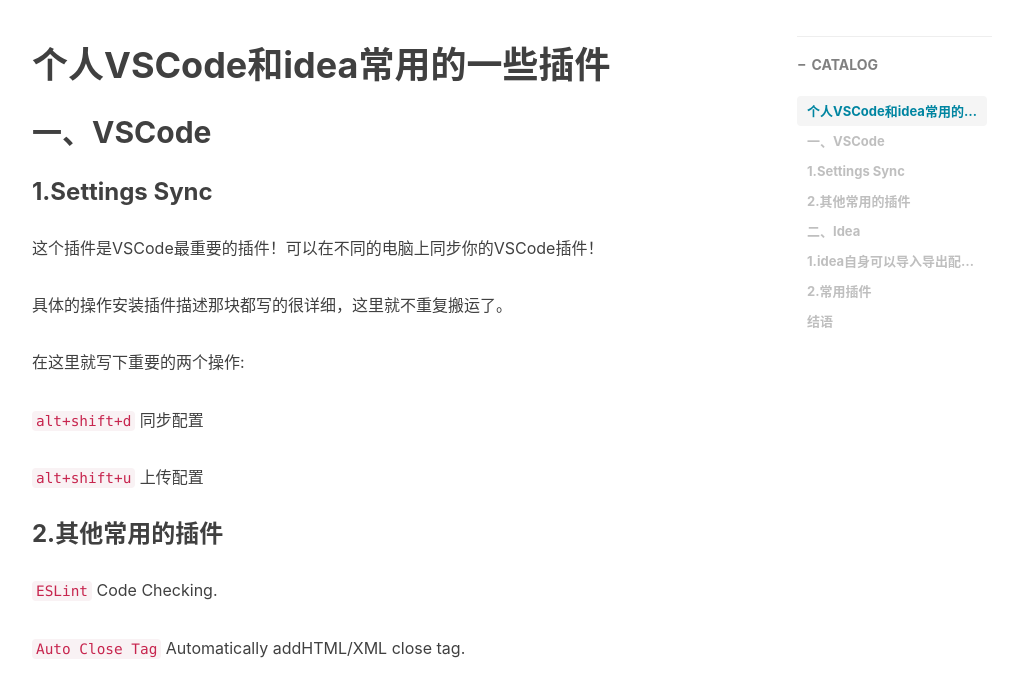
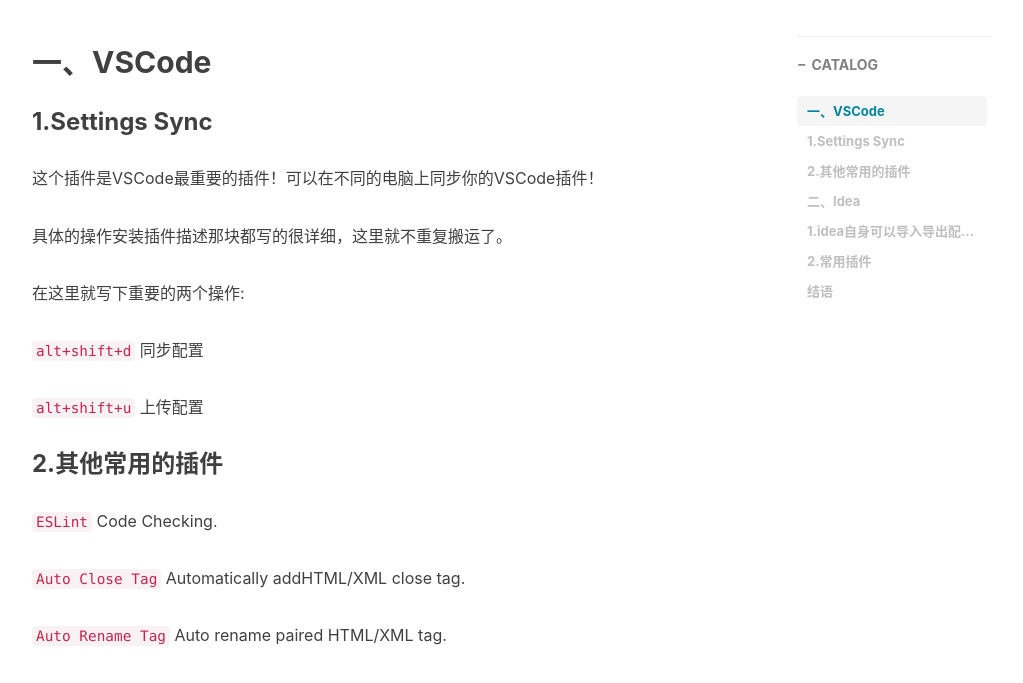
Before and after one commit to Bjorne1/Bjorne1.github.io, a Jekyll site: the page built from _posts/2018-10-01-Plug-inComponents.md, in a window 1280 px wide and 900 px high, scrolled down 370 px, cut to the strip 217-900 px from the top of the window. Shown: the whole strip, without its empty margins (233-1256 px from the left). Built offline with Jekyll 4.4.1, drawn with Linux system fonts in a browser that asks for light colours; nearby versions of some CDN libraries; comment, search, counter and statistics services are not loaded.

Commit message:
delete title

```diff
--- a/_posts/2018-09-23-GitCommand.md
+++ b/_posts/2018-09-23-GitCommand.md
@@ -9,8 +9,6 @@
 tags:
     - Notes
 ---
-
-# Git中一些常用的命令
 
 ## 1.常见命令
 
--- a/_posts/2018-10-01-Plug-inComponents.md
+++ b/_posts/2018-10-01-Plug-inComponents.md
@@ -9,8 +9,6 @@
 tags:
     - Notes
 ---
-
-# 个人VSCode和idea常用的一些插件
 
 ## 一、VSCode
 
```
Also changed, not shown: _posts/2018-05-03-HelloGitHub.md (+0 -1 lines), _posts/2018-08-19-CommonNote.md (+0 -1 lines), _posts/2018-08-25-IdeaNotes.md (+0 -1 lines).
